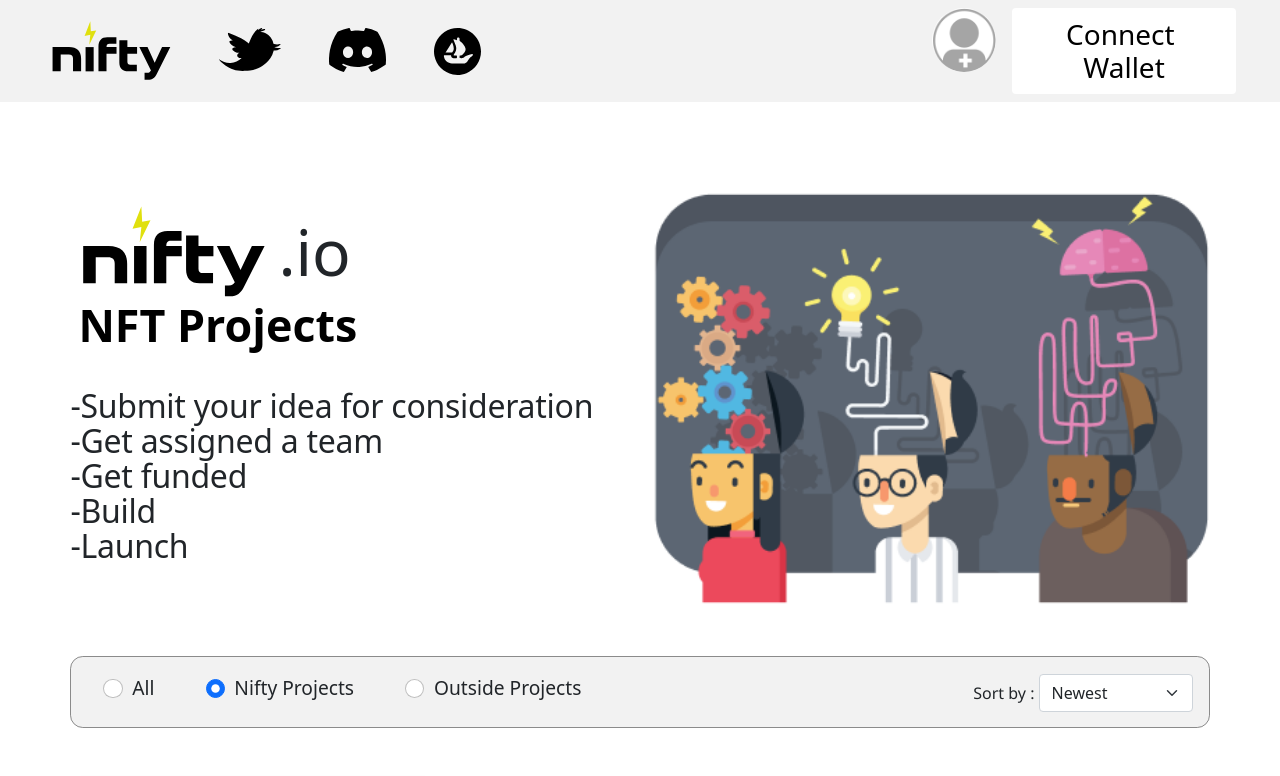
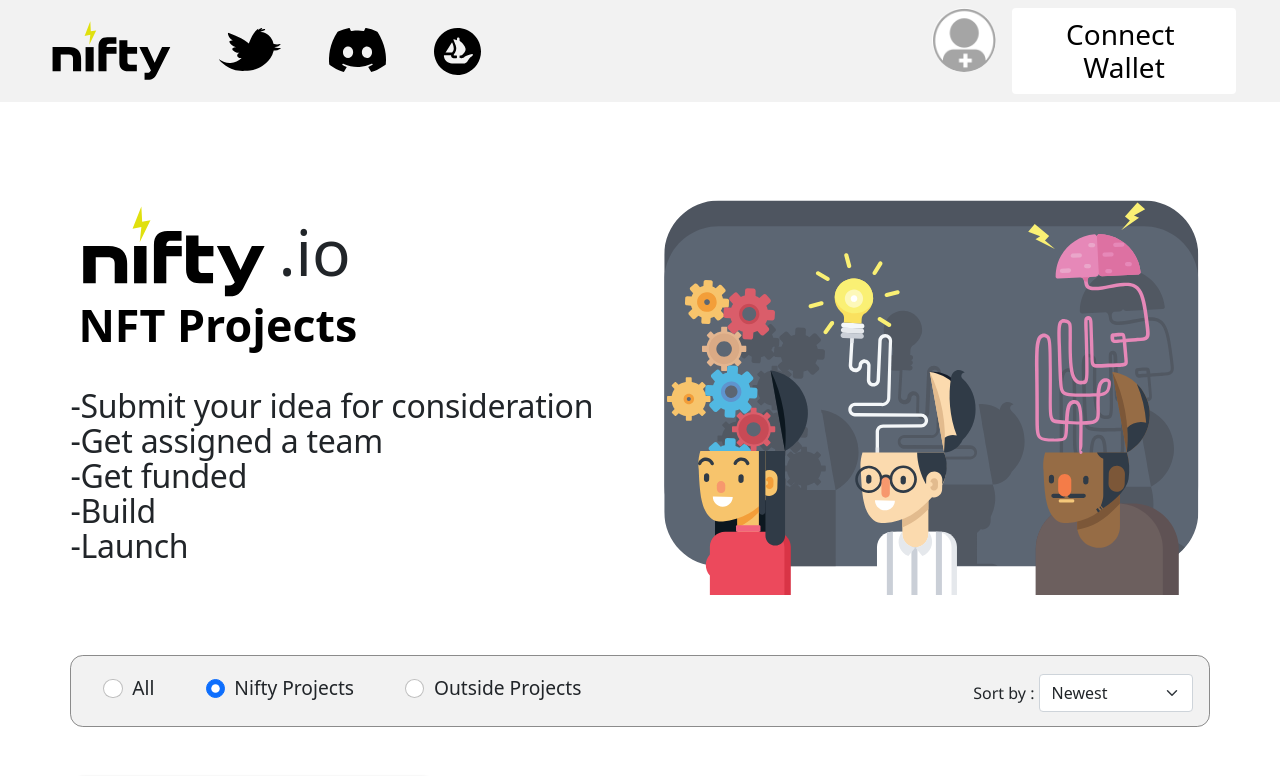
Before and after one commit to solution-pool/BHG-Nifty-Project, a React (Create React App) app: page / in a window 1280 px wide. Shown: the top 776 px of the page. Built offline with nearby package versions, Linux system fonts and the light colour scheme.

Commit message:
change idea image file

```diff
--- a/src/pages/Home.js
+++ b/src/pages/Home.js
@@ -277,7 +277,7 @@
                     </Col>
                     <Col lg="6" md="6" sm="12">
                         <div className="idea">
-                            <img src={require('../assets/img/idea.png').default} className="idea-image" />
+                            <img src={require('../assets/img/idea.svg').default} className="idea-image" />
                         </div>
                         <div>
                             <ul id="down-ul">
```
Also changed, not shown: src/assets/img/idea.svg (added).
